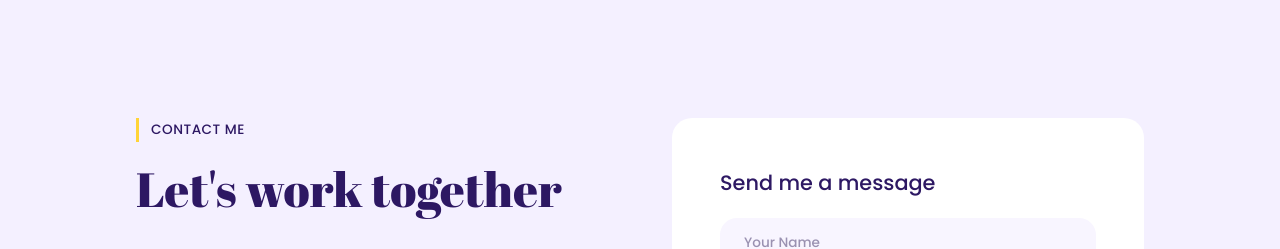
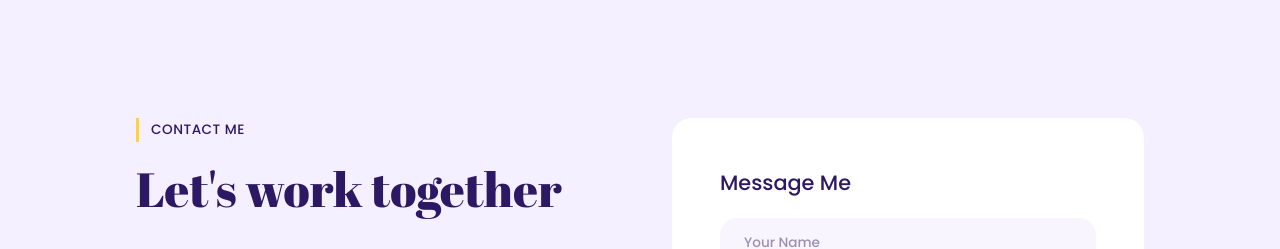
Before and after one commit to TerrelBrinkley/Portfolio-Website, a plain HTML site: page index.html in a window 1280 px wide. Shown: the part 4536-4785 px from the top of the page. Drawn offline with nearby package versions, Linux system fonts and the light colour scheme.

Commit message:
Contact Form Updates

```diff
--- a/index.html
+++ b/index.html
@@ -886,7 +886,7 @@
           name="Portfolio"
           method="POST"
         >
-          <h3>Send me a message</h3>
+          <h3>Message Me</h3>
           <input
             type="text"
             class="form-input"
```
